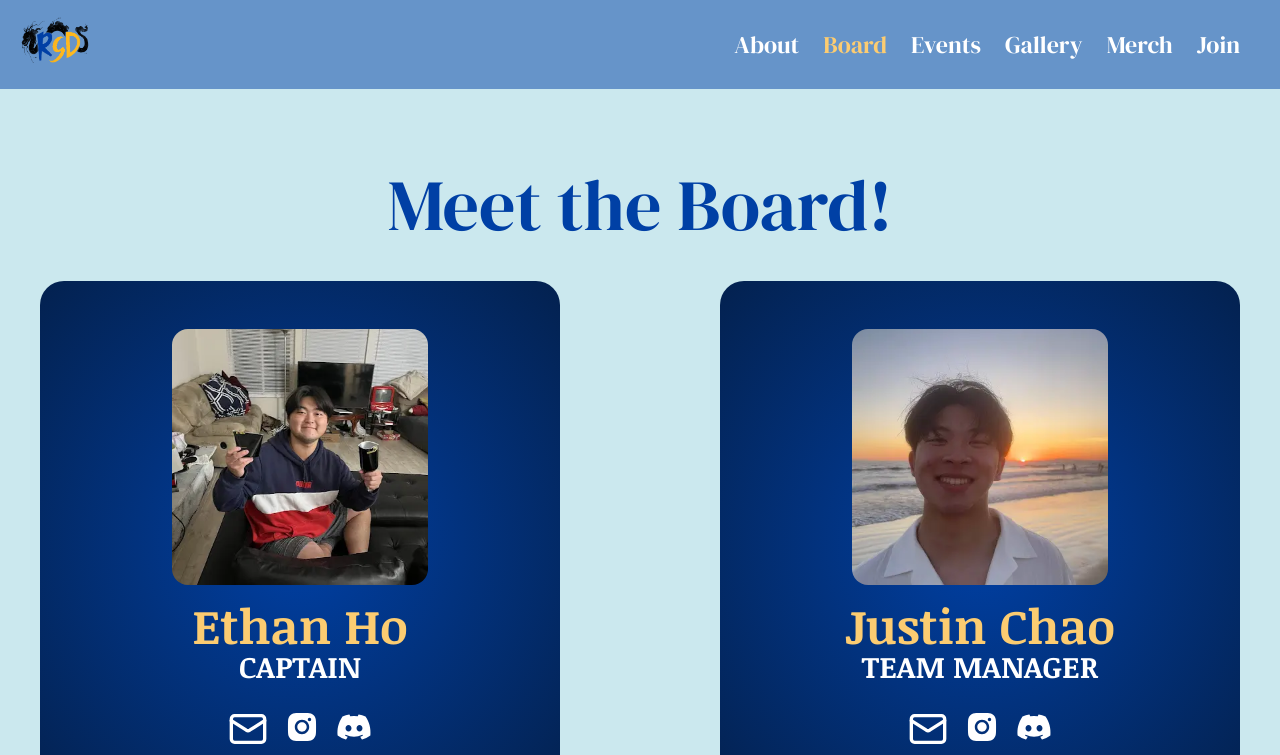
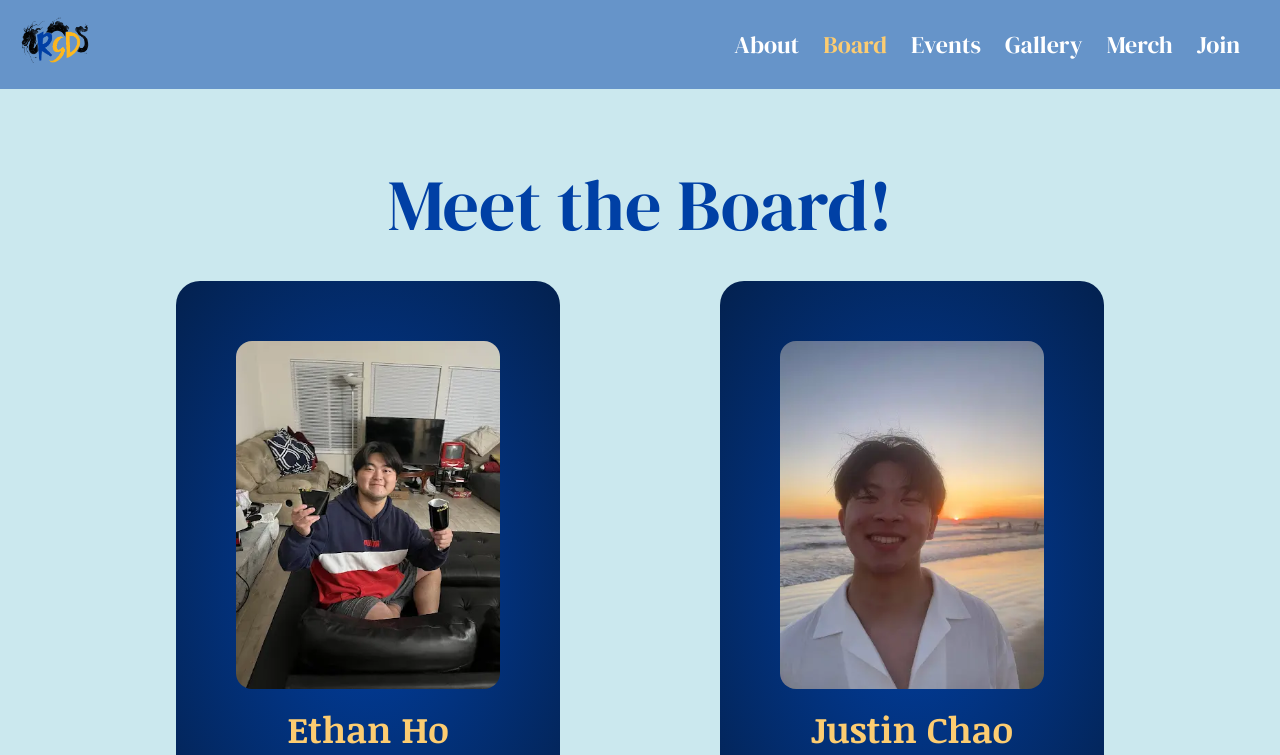
Before and after one commit to acm-ucr/rsd-website, a Next.js app: page /board in a window 1280 px wide. Shown: the top 755 px of the page. Built offline with nearby package versions, Linux system fonts and the light colour scheme.

Commit message:
Please enter the commit message for your changes. Lines starting

```diff
--- a/src/components/board/BoardCard.tsx
+++ b/src/components/board/BoardCard.tsx
@@ -23,29 +23,25 @@ const BoardCard = ({
   instagram,
 }: BoardCardProps) => {
   return (
-    <div className="to-rsd-dark-blue from-rsd-title-blue xs:max-w-xs flex w-full max-w-[95vw] flex-col items-center overflow-hidden rounded-3xl bg-radial p-4 transition-all duration-300 sm:max-w-sm sm:p-6 md:max-w-md md:p-10 lg:max-w-lg xl:max-w-xl xl:p-12 2xl:max-w-2xl">
+    <div className="to-rsd-dark-blue from-rsd-title-blue flex flex-col items-center rounded-3xl bg-radial p-15 md:w-[30vw]">
       <Image
         src={image || RSDLogo}
         alt={name}
-        className="xs:w-40 xs:h-40 aspect-square h-32 w-32 rounded-2xl object-cover sm:h-48 sm:w-48 md:h-56 md:w-56 xl:h-64 xl:w-64 2xl:h-72 2xl:w-72"
+        className="flex aspect-square h-3/4 w-full flex-shrink-0 justify-center rounded-2xl object-cover"
       />
-      <div className="font-rsd-alt flex flex-col items-center p-2 text-center font-bold break-words sm:p-4">
-        <div className="text-rsd-yellow xs:text-2xl text-xl sm:text-3xl md:text-4xl xl:text-5xl 2xl:text-6xl">
-          {name}
-        </div>
-        <div className="xs:text-lg text-base text-white sm:text-xl md:text-2xl xl:text-3xl">
-          {role}
-        </div>
+      <div className="font-rsd-alt flex flex-col items-center p-5 text-center font-bold">
+        <div className="text-rsd-yellow flex text-4xl">{name}</div>
+        <div className="flex text-center text-3xl text-white">{role}</div>
       </div>
-      <div className="flex flex-row flex-wrap justify-center gap-3 p-2 sm:gap-4">
+      <div className="flex w-full flex-row place-items-end justify-end">
         <Link href={email}>
-          <Mail className="xs:h-7 xs:w-7 h-6 w-6 text-white sm:h-8 sm:w-8 md:h-10 md:w-10" />
+          <Mail className="flex h-12 w-12 text-white" />
         </Link>
         <Link href={instagram}>
-          <AiFillInstagram className="xs:text-2xl text-xl text-white sm:text-3xl md:text-4xl" />
+          <AiFillInstagram className="flex text-5xl text-white" />
         </Link>
         <Link href={discord}>
-          <FaDiscord className="xs:text-2xl text-xl text-white sm:text-3xl md:text-4xl" />
+          <FaDiscord className="flex text-5xl text-white" />
         </Link>
       </div>
     </div>
--- a/src/components/board/BoardMapping.tsx
+++ b/src/components/board/BoardMapping.tsx
@@ -6,7 +6,7 @@ const BoardMapping = () => {
   return (
     <div className="flex flex-col items-center justify-center p-10">
       <Header text="Meet the Board!" />
-      <div className="mt-10 grid grid-cols-2 gap-x-40 gap-y-20 md:grid-cols-2">
+      <div className="mt-10 grid grid-cols-1 gap-x-40 gap-y-20 md:grid-cols-2">
         {boardMembers.map((member, index) => (
           <BoardCard
             key={index}
```
